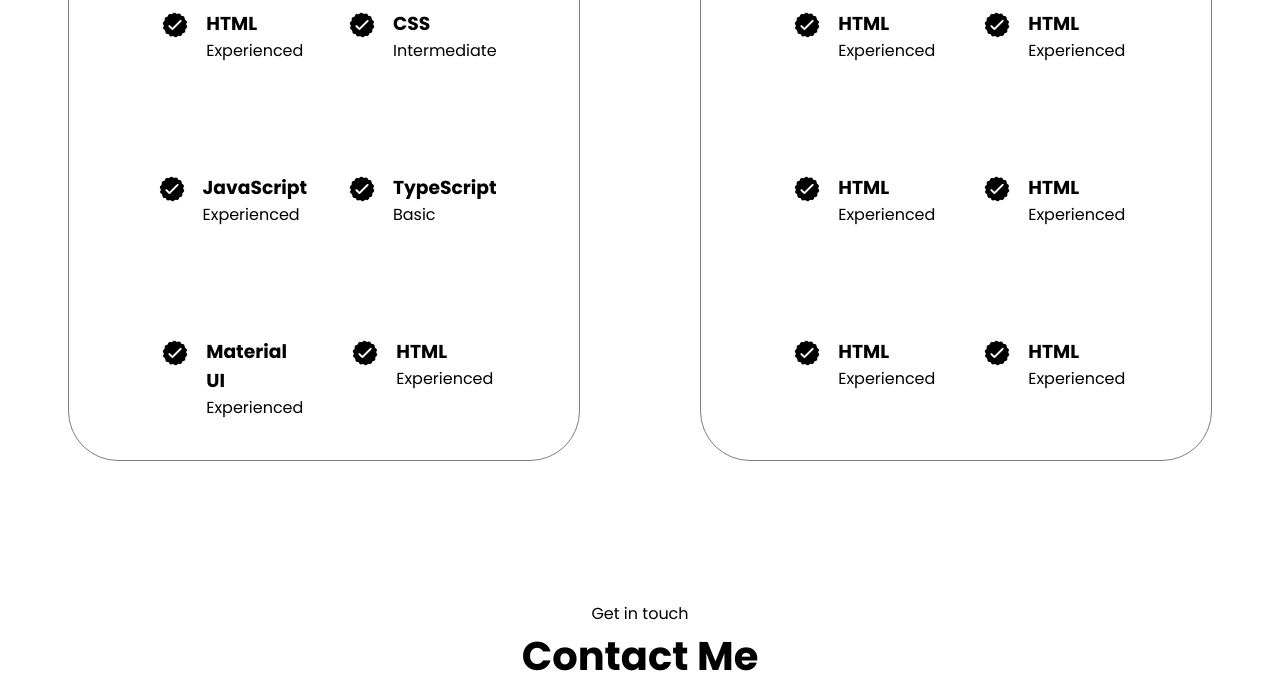
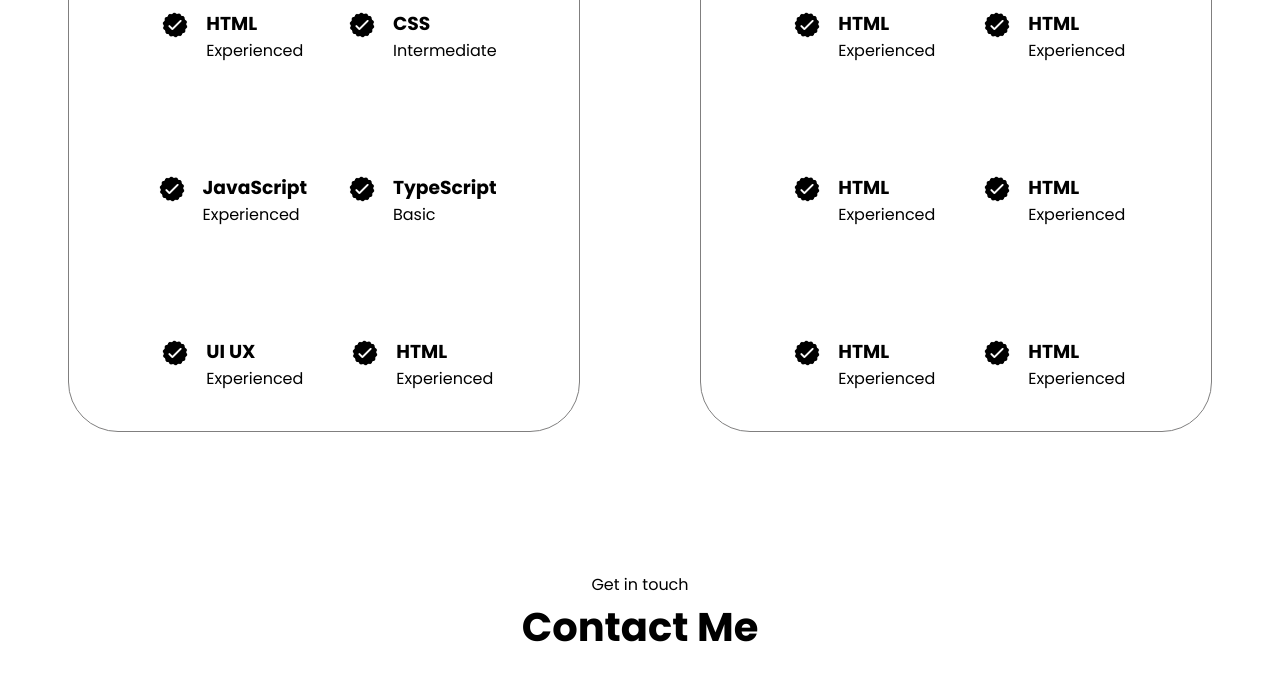
Before and after one commit to ChhetriPrem/profolio, a plain HTML site: page index.html in a window 1280 px wide. Shown: the part 2028-2722 px from the top of the page. Drawn offline with Linux system fonts and the light colour scheme.

Commit message:
Update index.html

```diff
--- a/index.html
+++ b/index.html
@@ -167,7 +167,7 @@
         <article class="item">
           <img src="images/checkmark.png" alt="Experience section checkmark icon">
           <div class="inside-item">
-            <h3>Material UI</h3>
+            <h3>UI UX</h3>
             <p>Experienced</p>
           </div>
         </article>
```
